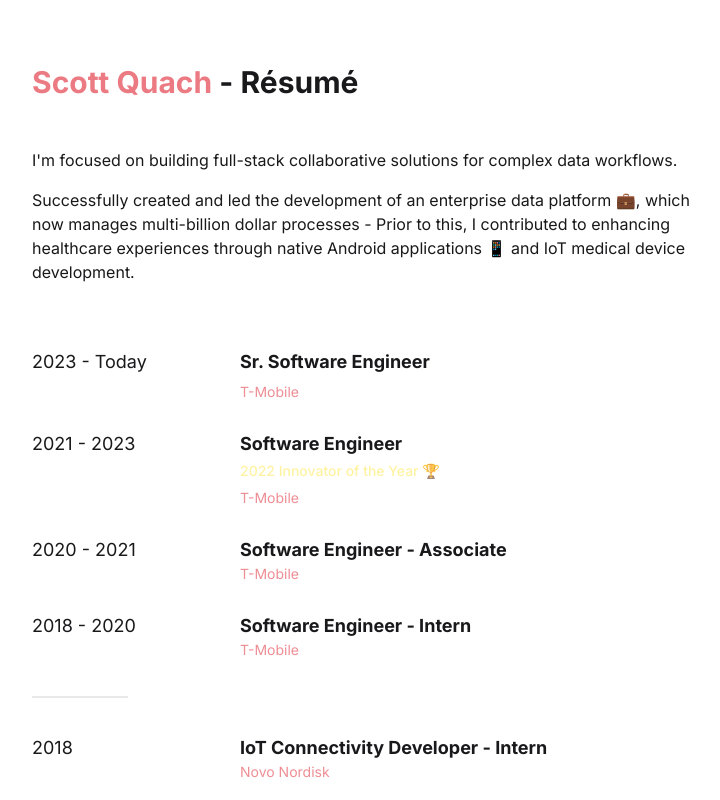
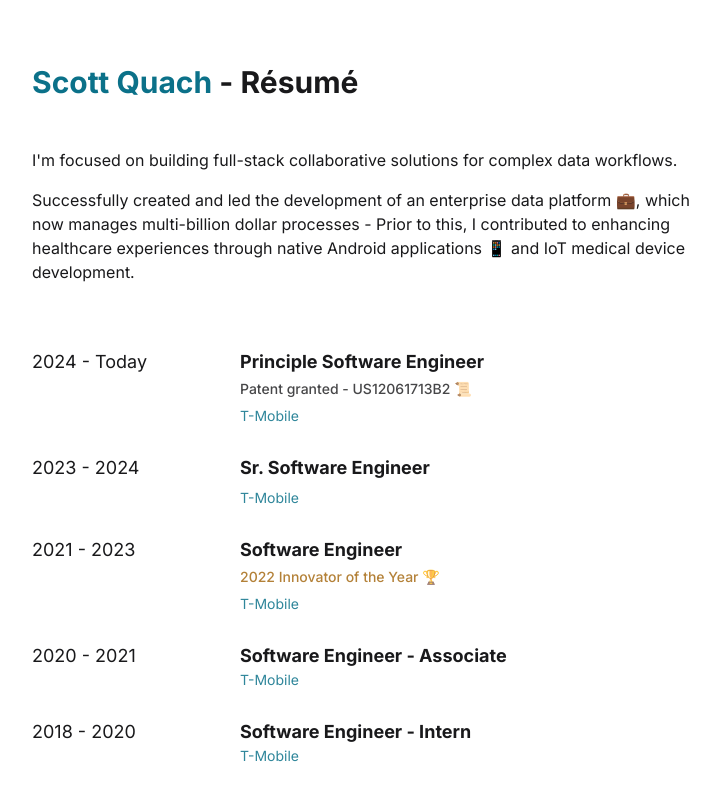
Before and after one commit to scottquach/Portfolio-2022, a React (Create React App) app: page /resume in a window 1280 px wide. Shown: the top 800 px of the page, without its empty margins (272-992 px from the left). Built offline with nearby package versions, Linux system fonts and the light colour scheme.

Commit message:
Updated theme + SEO optimization

```diff
--- a/public/index.html
+++ b/public/index.html
@@ -1,11 +1,19 @@
 <!DOCTYPE html>
 <html lang="en">
+
 <head content="#a7d4ff">
   <meta charset="utf-8" />
   <link rel="icon" href="%PUBLIC_URL%/favicon.ico" />
-        <meta name="viewport" content="width=device-width, initial-scale=1" />
+  <meta name="viewport" content="width=device-width, initial-scale=1, shrink-to-fit=no" />
   <meta name="theme-color" content="#000000" />
-        <meta name="description" content="Web site created using create-react-app" />
+  <meta name="keywords" content="Scott Quach, Software Developer, Web Development, Programming, Portfolio" />
+
+
+  <meta name="title" content="Scott Quach | Software Engineer" />
+  <meta name="description"
+    content="Personal website of Scott Quach - Software Enginer specializing in web development, creating innovative solutions and building meaningful digital experiences." />
+  <meta name="author" content="Scott Quach" />
+
   <link rel="apple-touch-icon" href="%PUBLIC_URL%/favicon.ico" />
   <!--
       manifest.json provides metadata used when your web app is installed on a
@@ -23,12 +31,14 @@
     -->
   <link rel="preconnect" href="https://fonts.googleapis.com" />
   <link rel="preconnect" href="https://fonts.gstatic.com" crossorigin />
-        <link href="https://fonts.googleapis.com/css2?family=Montserrat:wght@300;400;500;600;700&display=swap" rel="stylesheet" />
+  <link href="https://fonts.googleapis.com/css2?family=Montserrat:wght@300;400;500;600;700&display=swap"
+    rel="stylesheet" />
   <link href="https://fonts.googleapis.com/css2?family=Inter:wght@100;300;400;500;700&display=swap" rel="stylesheet" />
 
   <script src="https://kit.fontawesome.com/35c30d0dea.js" crossorigin="anonymous"></script>
   <title>Scott Quach</title>
 </head>
+
 <body>
   <noscript>You need to enable JavaScript to run this app.</noscript>
   <div id="root"></div>
@@ -41,5 +51,7 @@
 
       To begin the development, run `npm start` or `yarn start`.
       To create a production bundle, use `npm run build` or `yarn build`.
-    --></body>
+    -->
+</body>
+
 </html>
--- a/src/components/Footer.js
+++ b/src/components/Footer.js
@@ -6,7 +6,7 @@ export default function Footer() {
     const year = useMemo(() => new Date().getFullYear(), []);
 
     return (
-        <div className="mt-8 mb-4 md:mt-auto text-left text-sm opacity-40">
+        <div className="mt-20 mb-4 md:mt-auto text-left text-sm opacity-40">
             @ {year} Scott Quach - Design inspired by Takuya Matsuyama and Adam Whitcroft
         </div>
     );
--- a/src/components/Projects.js
+++ b/src/components/Projects.js
@@ -12,10 +12,10 @@ export default function Projects() {
                 - Projects
             </div>
             <p className="text-left">
-                I like building apps that help me with my daily life. Here are some projects I've worked on recently.
+                I like building apps that help me with daily life. Here are some projects I've worked on recently.
             </p>
 
-            <div className="flex flex-col mt-12 mb-16 gap-7">
+            <div className="flex flex-col mt-12 mb-8 gap-7">
                 <div className="text-left">
                     <a href="https://billsplitai.com/" target="_blank" rel="noreferrer">
                         <div className="mb-1.5 flex items-center gap-2 hover:underline">
@@ -34,7 +34,7 @@ export default function Projects() {
                 </div>
 
                 <div className="text-left">
-                    <a href="https://activities-wrapped.scottqglobal.workers.dev/" target="_blank" rel="noreferrer">
+                    <a href="https://garminwrapped.com" target="_blank" rel="noreferrer">
                         <div className="mb-1.5 flex items-center gap-2 hover:underline">
                             <div className="font-semibold text-lg">Garmin Wrapped</div>
                             <i class="fa-solid fa-up-right-from-square text-xs "></i>
--- a/src/components/Resume.js
+++ b/src/components/Resume.js
@@ -20,7 +20,15 @@ export default function Resume() {
 
             <div className="flex flex-col mt-16 mb-16">
                 <div className="experience-grid">
-                    <div className="text-lg">2023 - Today</div>
+                    <div className="text-lg">2024 - Today</div>
+                    <div className="text-left">
+                        <div className="mb-1.5">
+                            <div className="font-semibold text-lg">Principle Software Engineer</div>
+                            <span className="opacity-80 text-sm font-medium">Patent granted - US12061713B2 📜</span>
+                        </div>
+                        <div className="text-primary text-sm opacity-85 dark:text-primary-light">T-Mobile</div>
+                    </div>
+                    <div className="text-lg">2023 - 2024</div>
                     <div className="text-left">
                         <div className="mb-1.5">
                             <div className="font-semibold text-lg">Sr. Software Engineer</div>
@@ -32,7 +40,7 @@ export default function Resume() {
                     <div className="text-left">
                         <div className="mb-1.5">
                             <div className="font-semibold text-lg">Software Engineer</div>
-                            <span className="opacity-80 text-sm font-medium text-yellow-200">
+                            <span className="opacity-80 text-sm font-medium text-yellow-700 dark:text-yellow-200">
                                 2022 Innovator of the Year 🏆
                             </span>
                         </div>
--- a/src/index.css
+++ b/src/index.css
@@ -18,9 +18,8 @@ code {
 }
 
 :root {
-    --color-primary: #eb7a82;
-    --color-secondary: rgb(235, 128, 144, 0.25);
-
+    --color-primary: #0B7189;
+    --color-secondary: rgb(11, 113, 137, 0.20);
     /* --color-primary-light: #a7d4ff; */
     --color-primary-light: #73ecc8;
     --color-secondary-light: rgb(181, 234, 255, 0.25);
```
Also changed, not shown: 1 other file (tests, documents, lock files or other folders). Lines whose indentation alone changed are shown as unchanged.
